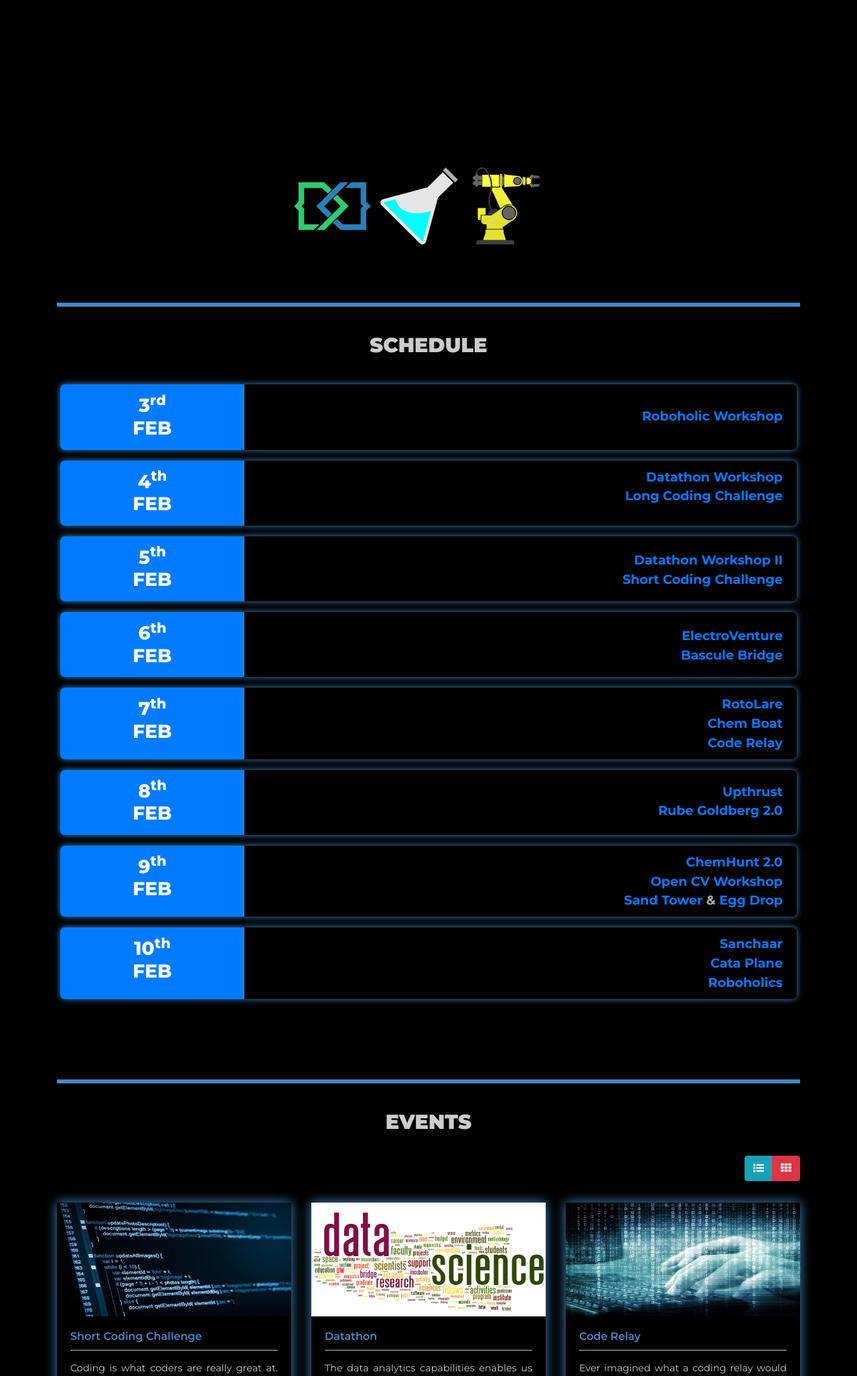
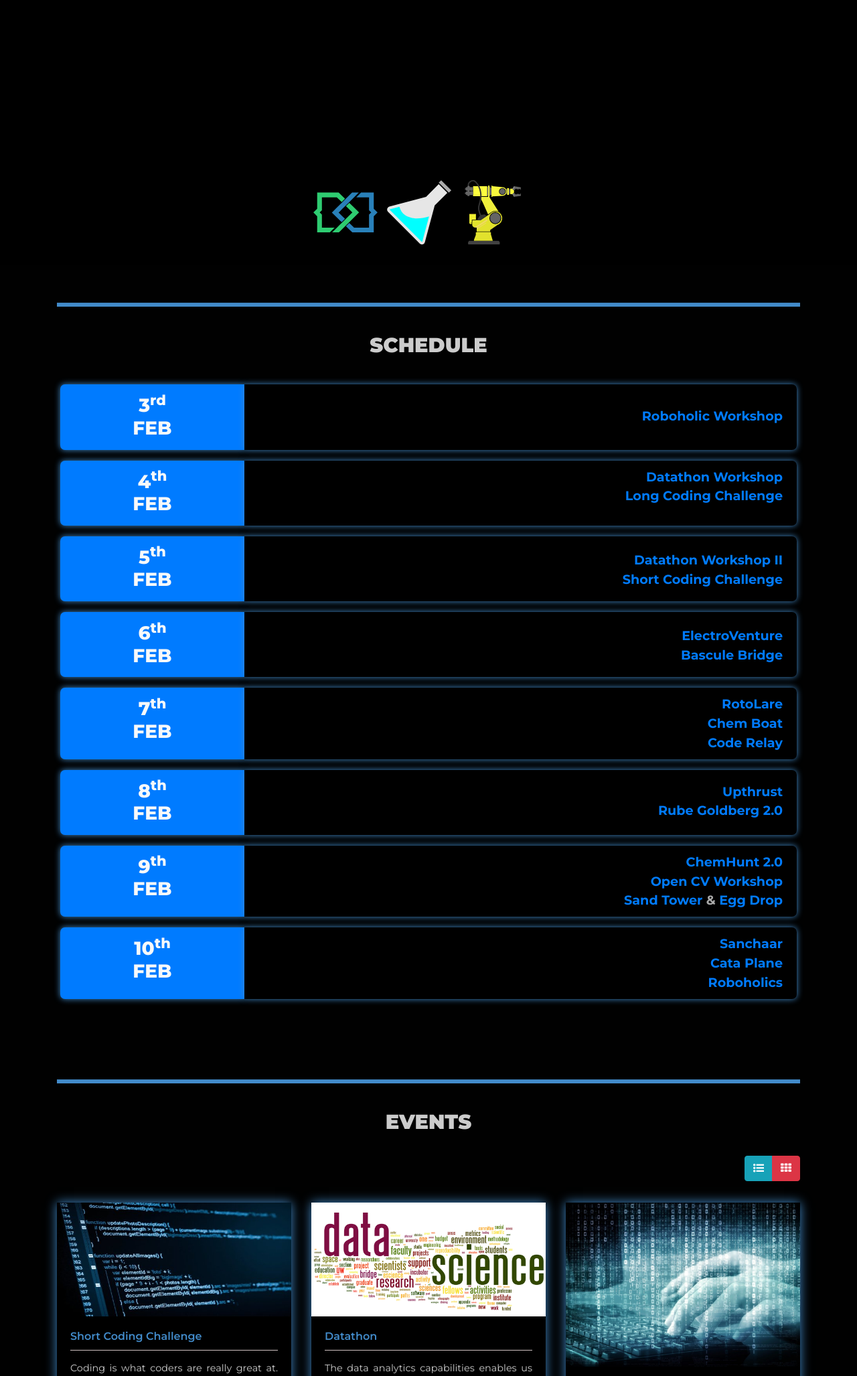
Before and after one commit to ParthPant/prodyogiki19, a PHP site: page / in a window 1280 px wide. Shown: the part 404-2459 px from the top of the page at 67% size. Run offline with PHP 8.4, Linux system fonts and the light colour scheme.

Commit message:
Fixed maximum width of svgs Tweked fonts

```diff
--- a/css/fonts.css
+++ b/css/fonts.css
@@ -10,3 +10,6 @@
 .f6 {
     font-weight: 600;
 }
+.Comfortaa {
+    font-family:'Comfortaa',sans-serif;
+}
--- a/css/style.css
+++ b/css/style.css
@@ -305,7 +305,7 @@ h3.agile-title {
 
 .feild img {
     height: 9vw;
-    max-height: 96vw;
+    max-height: 96px;
 }
 
 /* The following is all you really need for the effect to work */
--- a/index.html
+++ b/index.html
@@ -44,7 +44,8 @@
         <!-- //Custom Theme files -->
         <!-- online-fonts -->
         <link href="https://fonts.googleapis.com/css?family=Montserrat:100,100i,200,200i,300,300i,400,400i,500,500i,600,600i,700,700i,800,800i,900,900i"
-            rel="stylesheet">
+            list rel="stylesheet">
+        <link href="https://fonts.googleapis.com/css?family=Comfortaa" rel="stylesheet">
 
 
     </head>
@@ -117,7 +118,7 @@ float : right;
                     </div>
                 </div>
 
-                <div id="feilds" class="sticky-bottom">
+                <div id="feilds">
                     <div class="feild">
                         <img src="images/Logos/codes.svg">
                     </div>
@@ -413,7 +414,7 @@ float : right;
                     <div class="item col-md-6 col-lg-4">
                         <div id="codeRelay" class="thumbnail card">
                             <div class="img-event">
-                                <img class="group list-group-image img-fluid" src="images/cr.jpg" alt="" style="width:100%; height:170.333px;" />
+                                <img class="group list-group-image img-fluid" src="images/cr.jpg" alt="" />
                             </div>
                             <div class="caption card-body">
                                 <h4 class="group card-title inner list-group-item-heading">
@@ -1394,7 +1395,7 @@ float : right;
                             <ul class="d-flex header-agile pt-0 flex-column">
                                 <li>
                                     <span class="fa fa-envelope-open mr-3"></span>
-                                    <a href="mailto:teamiste@gmail.com">teamiste@gmail.com</a>
+                                    <a href="mailto:teamiste@gmail.com" class="Comfortaa">teamiste@gmail.com</a>
                                 </li>
 
                                 <li class="mt-3">
@@ -1418,7 +1419,7 @@ float : right;
                             </ul>
                         </div>
                     </div>
-                    <div class="col-lg-4 my-5">
+                    <div class="col-lg-4 my-5 Comfortaa">
                         <h5 class="footer-top-title">Write to us!</h5>
                         <form action="https://formspree.io/teamiste@gmail.com" method="POST">
                             <input class="form-control" type="text" name="name" placeholder="Name">
```
